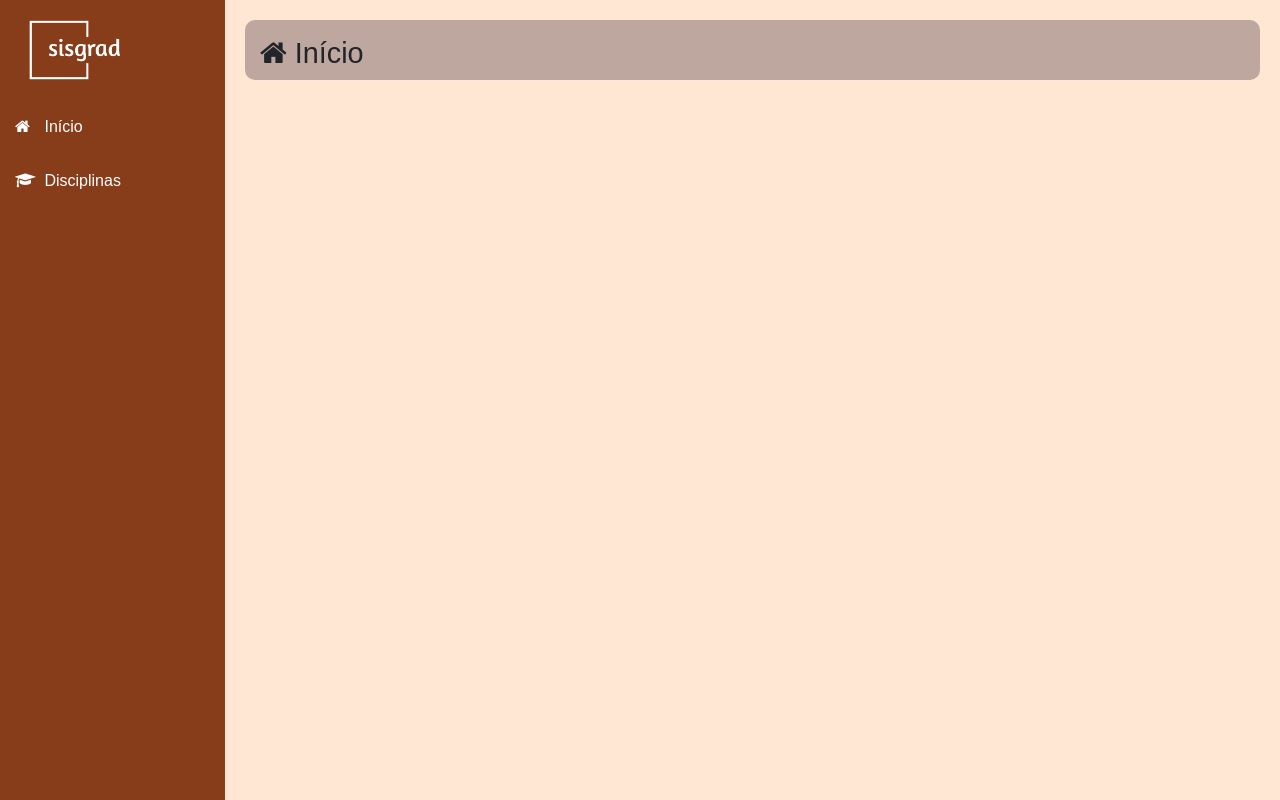
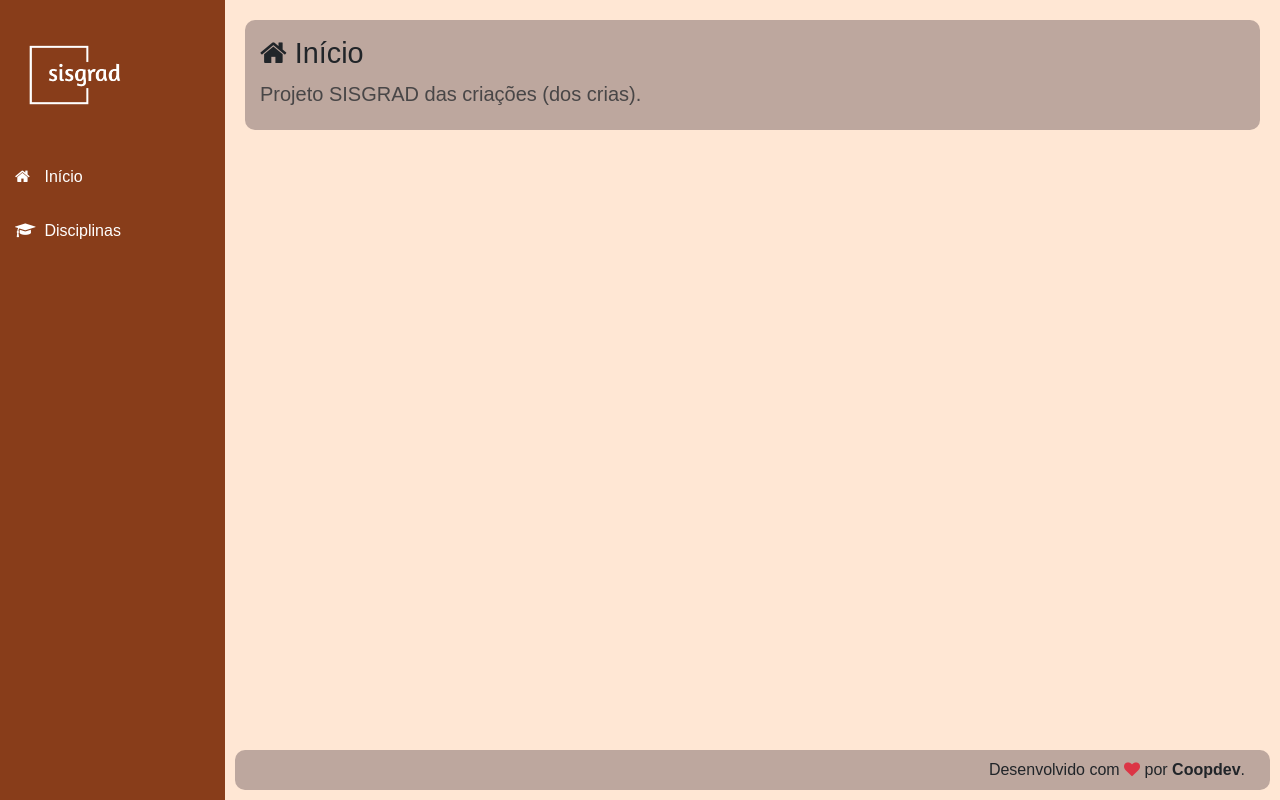
Before and after one commit to Edusu123/sisgrad, a React (Create React App) app in the folder frontend/: page / in a window 1280 px wide. Built offline with nearby package versions, Linux system fonts and the light colour scheme.

Commit message:
adding footer and correcting the header size

```diff
--- /dev/null
+++ b/frontend/src/components/template/footer.css
@@ -0,0 +1,10 @@
+footer.footer {
+    align-items: center;
+    background-color: #BDA79E;
+    border-radius: 10px;
+    box-shadow: var(--shadow);
+    display: flex;
+    justify-content: flex-end;
+    margin: 10px;
+    padding: 0 25px;
+}
--- /dev/null
+++ b/frontend/src/components/template/footer.jsx
@@ -0,0 +1,9 @@
+import React from "react";
+import './footer.css'
+
+export default props =>
+  <footer className="footer">
+    <span>
+      Desenvolvido com <i className="fa fa-heart text-danger"></i> por <strong>Coopdev</strong>.
+    </span>
+  </footer>
--- a/frontend/src/main/App.css
+++ b/frontend/src/main/App.css
@@ -1,8 +1,8 @@
 :root {
     --bg-dark: #883d1a;
     --aside-width: 225px;
-    --header-height: 100px;
-    --footer-height: 40px;
+    --header-height: 150px;
+    --footer-height: 60px;
     --logo-height: 100px;
     --menu-top-height: 70px;
 }
--- a/frontend/src/main/app.jsx
+++ b/frontend/src/main/app.jsx
@@ -3,6 +3,7 @@ import 'font-awesome/css/font-awesome.min.css'
 import './app.css'
 import React from 'react'
 import { BrowserRouter } from 'react-router-dom'
+import Footer from '../components/template/footer'
 import Logo from '../components/template/logo'
 import Nav from '../components/template/nav'
 import Routes from './routes'
@@ -14,6 +15,7 @@ function App() {
         <Logo></Logo>
         <Nav></Nav>
         <Routes></Routes>
+        <Footer></Footer>
       </div>
     </BrowserRouter>
   );
```
